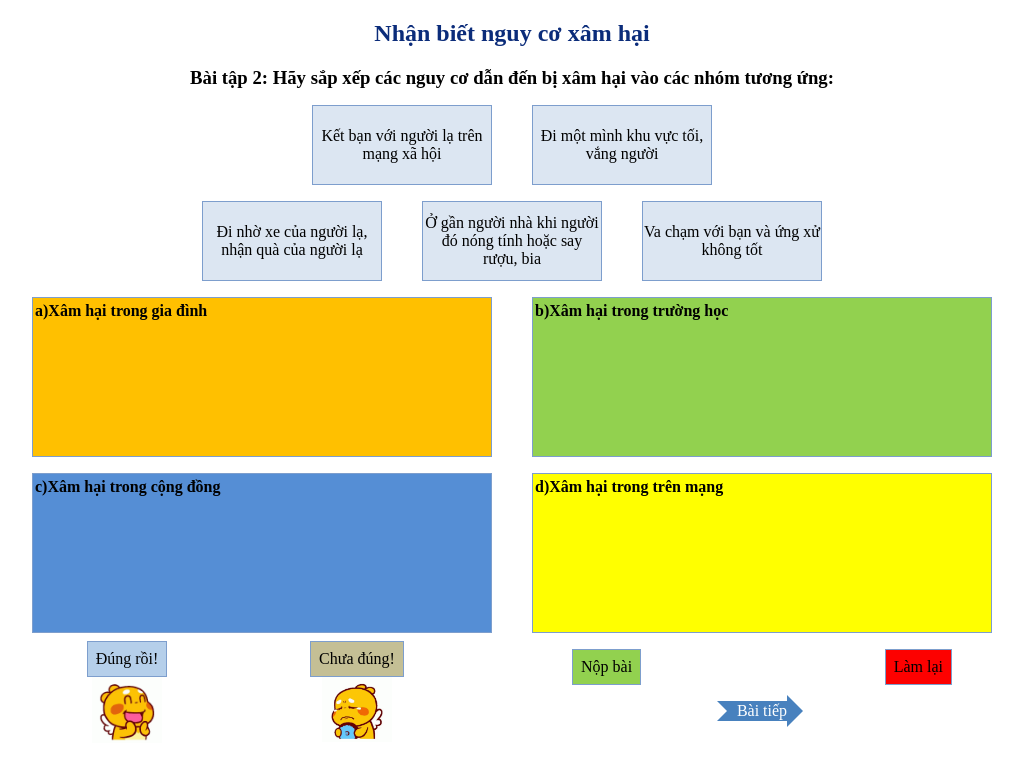
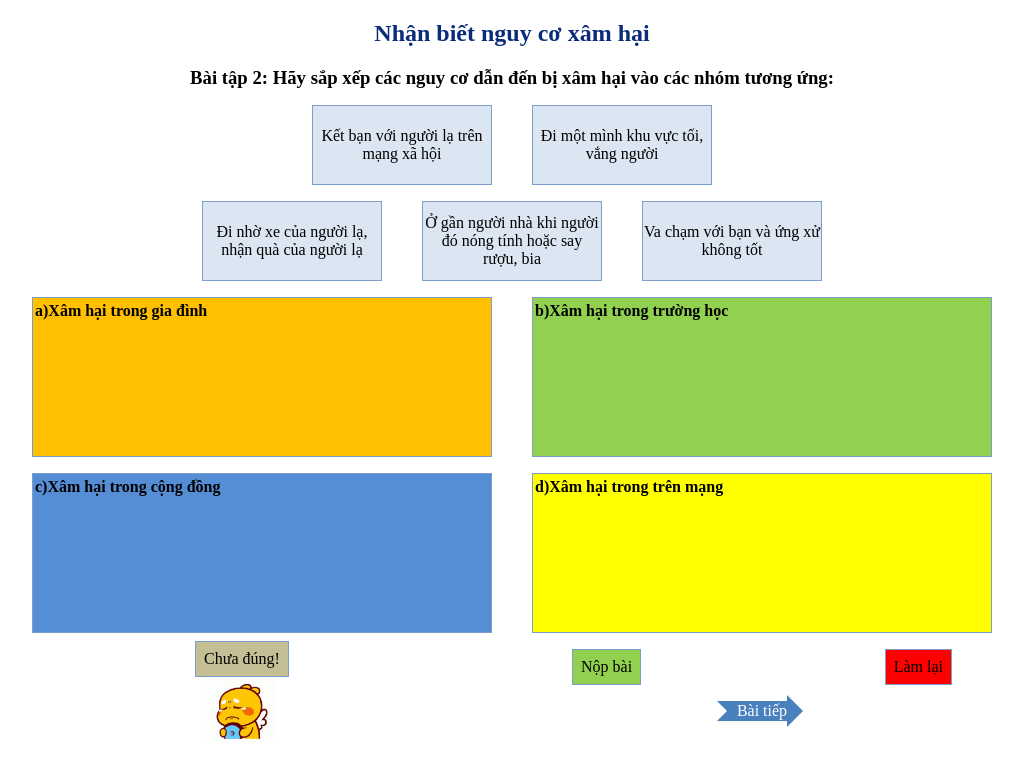
Before and after one commit to dung-tv/drag_game, a plain HTML site: page index.html in a window 1280 px wide. Both pictures are taken after a click on the element "Nộp bài". Shown: the whole page, without its empty margins (128-1151 px from the left). Drawn offline with nearby package versions, Linux system fonts and the light colour scheme.

Commit message:
new drag game easy

```diff
--- a/index.html
+++ b/index.html
@@ -335,7 +335,7 @@
 				$checkTrue = $arrAns.length === dapan.length && $arrAns.sort().every(function (value, index) {
 					return value === dapan.sort()[index]
 				});
-				if($check){
+				if($checkTrue){
 					$('#check_false').css('display', 'none');
 					$('#check_true').css('display', '');
 				}else{
```
